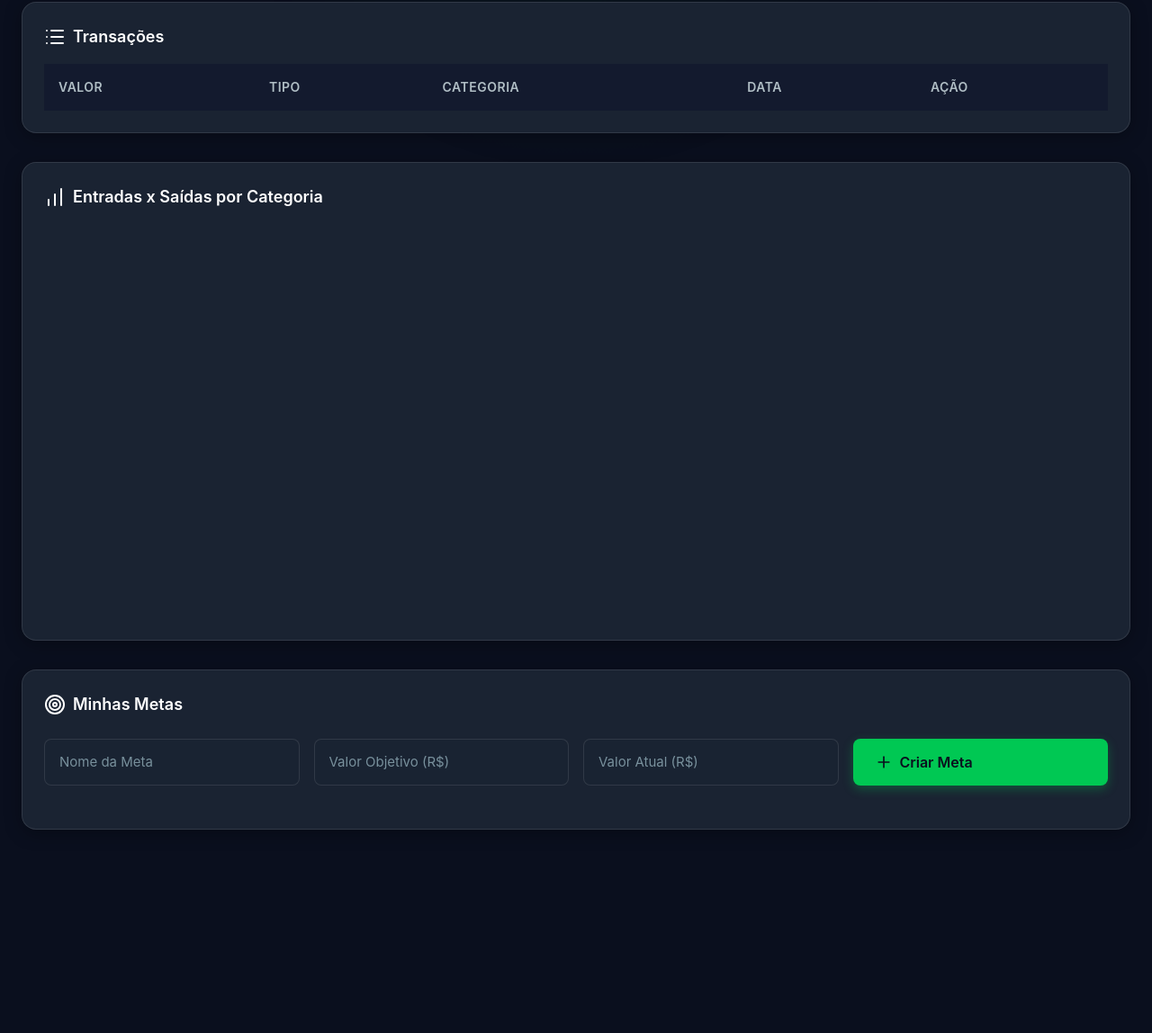
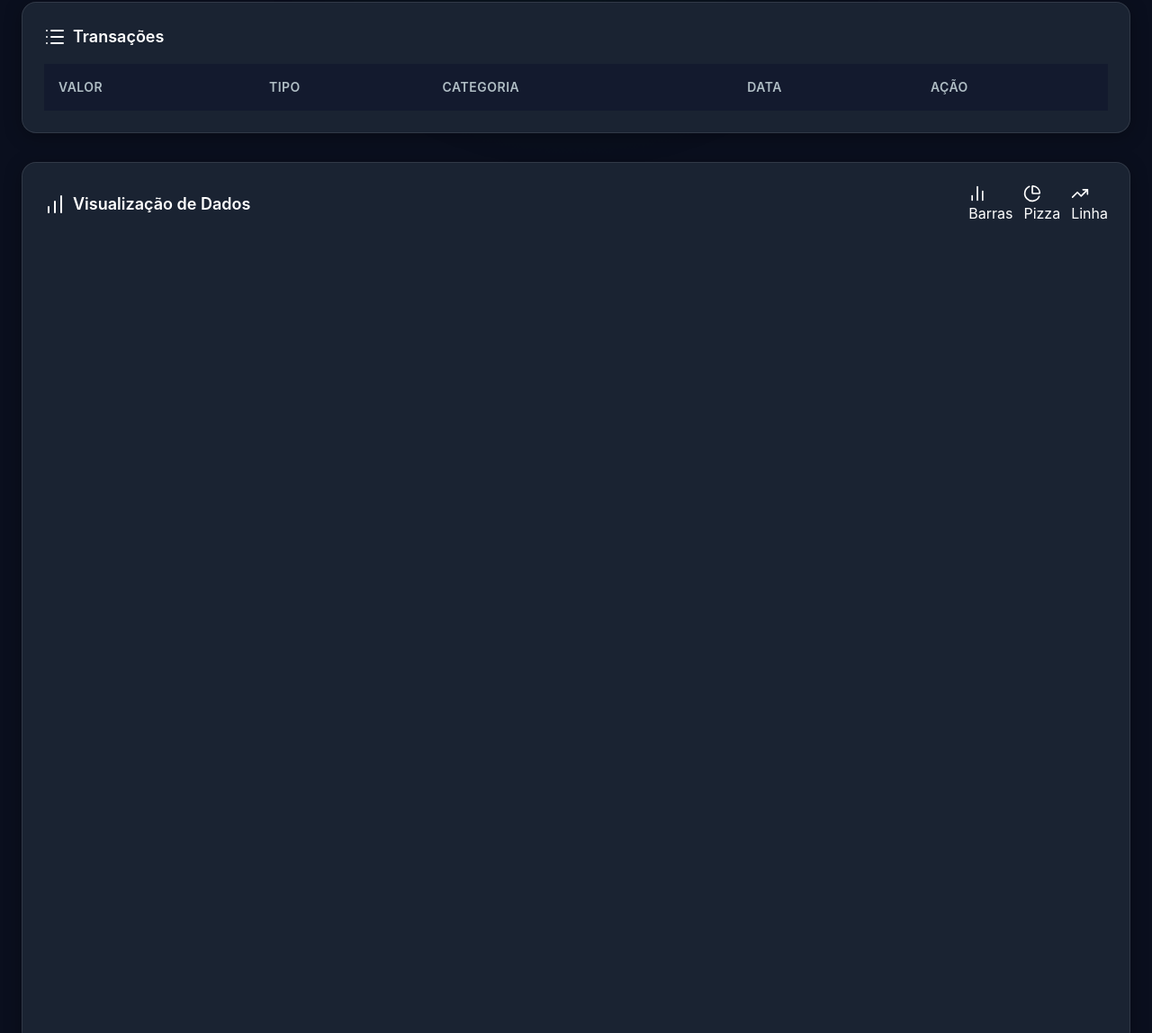
Before and after one commit to LeonardoCostellini/DashBoard-Financeiro, a website: page public/index.html in a window 1280 px wide. Shown: the part 611-1759 px from the top of the page at 90% size. Before the commit the page ends 1557 px from the top, so only its background shows below. Drawn offline with nearby package versions, Linux system fonts and the light colour scheme; no server answers; sample sign-in values are in the browser's storage.

Commit message:
Update chart section with new selectors and canvases

```diff
--- a/public/index.html
+++ b/public/index.html
@@ -121,13 +121,44 @@
             </div>
         </div>
 
-        <!-- Gráfico -->
+        <!-- Gráficos com Seleção -->
         <section class="bg-white p-6 rounded-xl shadow-lg">
-            <h2 class="text-xl font-semibold mb-4 flex items-center gap-2"><i data-lucide="bar-chart"
-                    class="w-6 h-6"></i> Entradas x Saídas por Categoria</h2>
-            <canvas id="graficoCombinado" class="w-full h-72"></canvas>
+            <div class="flex justify-between items-center mb-6">
+                <h2 class="text-xl font-semibold flex items-center gap-2">
+                    <i data-lucide="bar-chart" class="w-6 h-6"></i> Visualização de Dados
+                </h2>
 
-            <canvas id="grafico"></canvas>
+                <!-- Seletores de Gráfico -->
+                <div class="flex gap-3" id="chart-selectors">
+                    <button data-chart="bar" class="chart-selector-btn active" data-testid="chart-btn-bar">
+                        <i data-lucide="bar-chart-2" class="w-5 h-5"></i>
+                        <span>Barras</span>
+                    </button>
+                    <button data-chart="pie" class="chart-selector-btn" data-testid="chart-btn-pie">
+                        <i data-lucide="pie-chart" class="w-5 h-5"></i>
+                        <span>Pizza</span>
+                    </button>
+                    <button data-chart="line" class="chart-selector-btn" data-testid="chart-btn-line">
+                        <i data-lucide="trending-up" class="w-5 h-5"></i>
+                        <span>Linha</span>
+                    </button>
+                </div>
+            </div>
+
+            <!-- Canvas para gráfico de Barras -->
+            <div id="chart-bar-container" class="chart-container-item active">
+                <canvas id="graficoCombinado" class="w-full h-72"></canvas>
+            </div>
+
+            <!-- Canvas para gráfico de Pizza -->
+            <div id="chart-pie-container" class="chart-container-item">
+                <canvas id="graficoPizza" class="w-full h-72"></canvas>
+            </div>
+
+            <!-- Canvas para gráfico de Linha -->
+            <div id="chart-line-container" class="chart-container-item">
+                <canvas id="graficoLinha" class="w-full h-72"></canvas>
+            </div>
         </section>
 
         <!-- Metas -->
@@ -230,6 +261,7 @@
 
     <script src="script.js"></script>
     <script src="user_categories.js"></script>
+    <script src="charts-manager.js"></script>
 
 
 </body>
```
